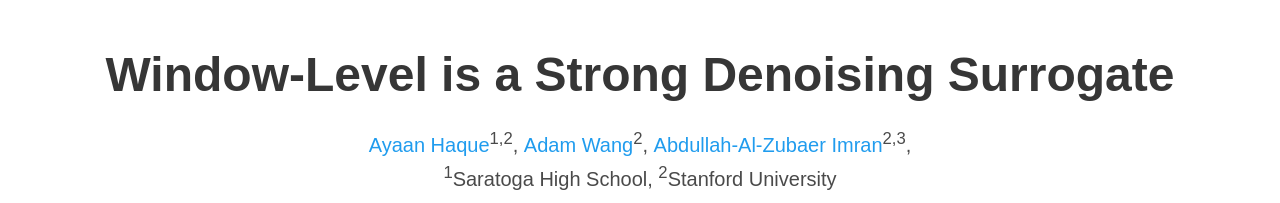
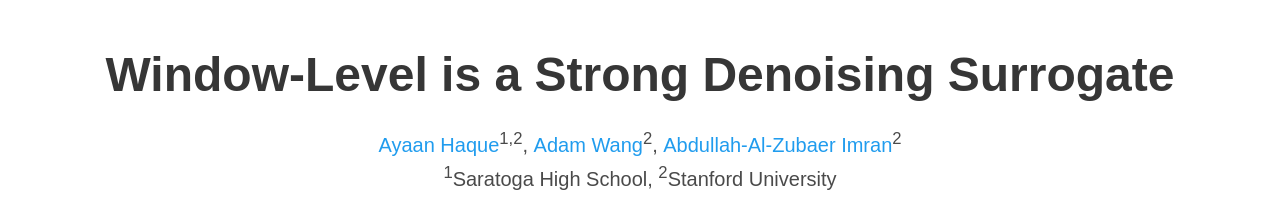
Before and after one commit to ayaanzhaque/SSWL-IDN, a plain HTML site: page index.html in a window 1280 px wide. Shown: the top 203 px of the page. Drawn offline with nearby package versions, Linux system fonts and the light colour scheme; some icons are missing; a web font is replaced by a local one.

Commit message:
Update index.html

```diff
--- a/index.html
+++ b/index.html
@@ -52,7 +52,7 @@
                 <a>Adam Wang</a><sup>2</sup>,
               </span>
             <span class="author-block">
-              <a>Abdullah-Al-Zubaer Imran</a><sup>2,3</sup>,</span>
+              <a>Abdullah-Al-Zubaer Imran</a><sup>2</sup></span>
           </div>
 
           <div class="is-size-5 publication-authors">
```
